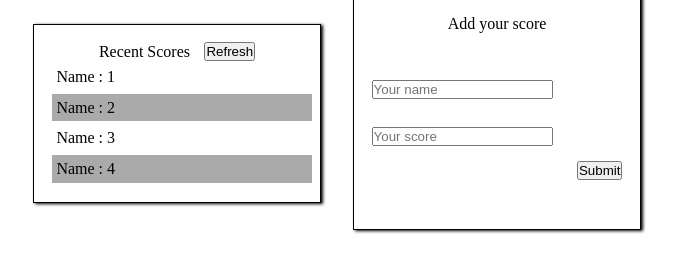
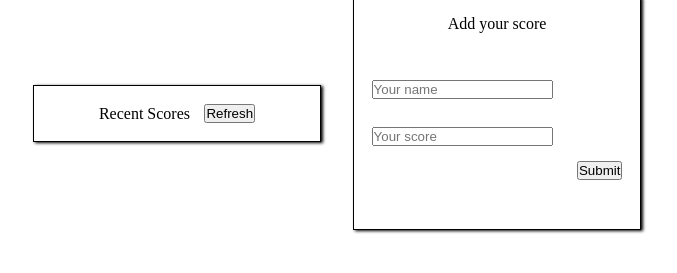
Before and after one commit to aradradev/leaderboard-app, a website built with webpack: page dist/index.html in a window 1280 px wide. Shown: the part 305-578 px from the top of the page, without its empty margins (303-980 px from the left). Built offline with nearby package versions, Linux system fonts and the light colour scheme.

Commit message:
remove the item from the html file

```diff
--- a/dist/index.html
+++ b/dist/index.html
@@ -14,10 +14,7 @@
                 <button id="refresher">Refresh</button>
             </div>
             <ul id="scores-container">
-                <li>Name : 1</li>
-                <li>Name : 2</li>
-                <li>Name : 3</li>
-                <li>Name : 4</li>
+
             </ul>
         </article>
 
```
